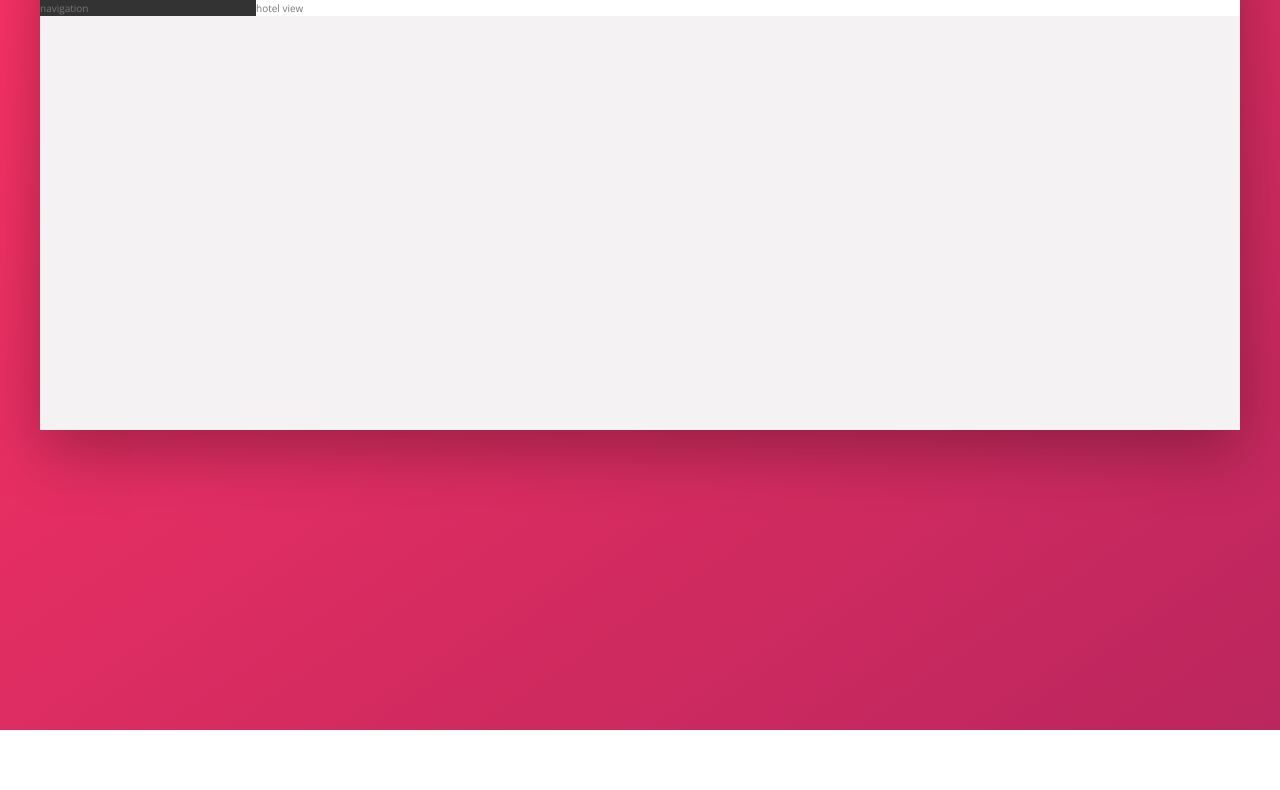
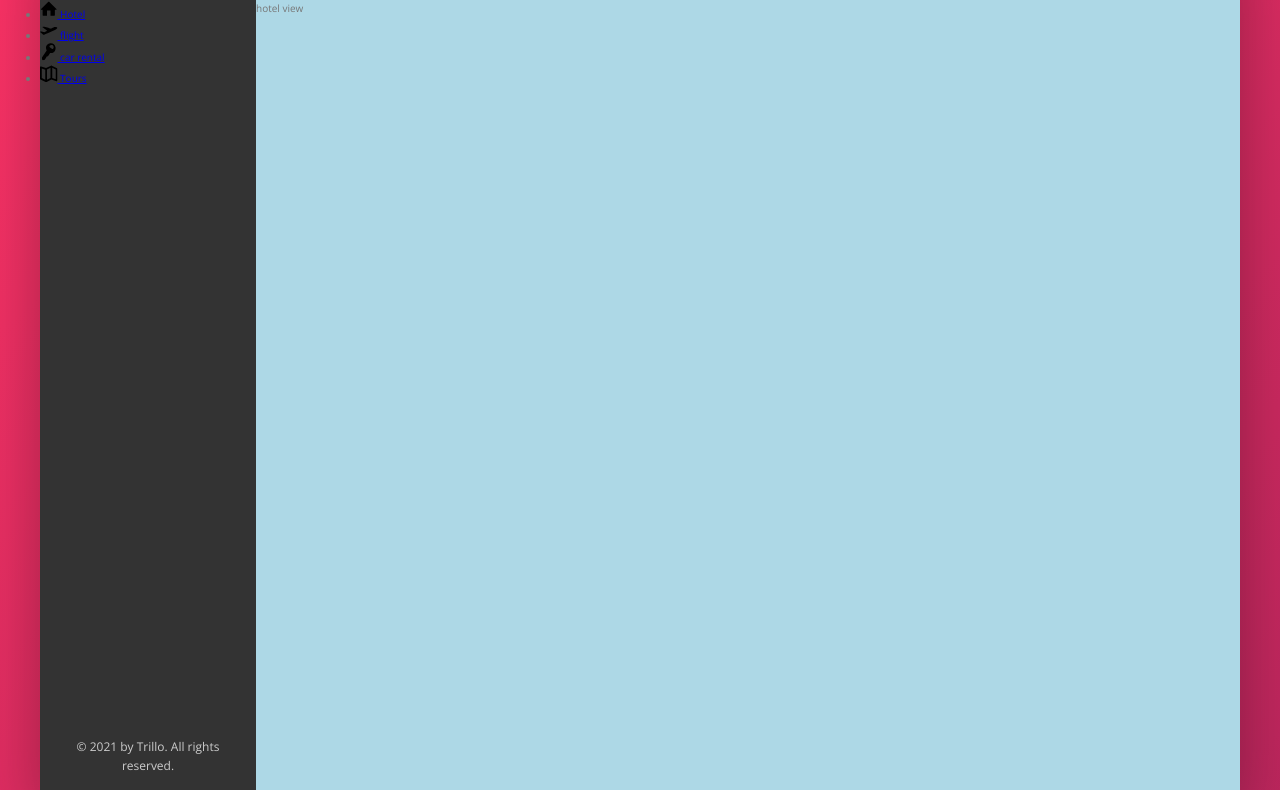
Before and after one commit to jeffdruid/trilloApp, a website: page index.html in a window 1280 px wide. Shown: the part 150-940 px from the top of the page. Before the commit the page ends 880 px from the top, so only its background shows below. Drawn offline with nearby package versions, Linux system fonts and the light colour scheme.

Commit message:
set sidebar to flex

```diff
--- a/index.html
+++ b/index.html
@@ -53,7 +53,43 @@
 				</nav>
 			</header>
 			<div class="content">
-				<nav class="sidebar">navigation</nav>
+				<nav class="sidebar">
+					<ul class="side-nav">
+						<li class="side-nav__item">
+							<a href="#" class="side-nav__link">
+								<svg class="side-nav__icon">
+									<use xlink:href="img/sprite.svg#icon-home"></use>
+								</svg>
+								<span>Hotel</span>
+							</a>
+						</li>
+						<li class="side-nav__item">
+							<a href="#" class="side-nav__link">
+								<svg class="side-nav__icon">
+									<use xlink:href="img/sprite.svg#icon-aircraft-take-off"></use>
+								</svg>
+								<span>flight</span>
+							</a>
+						</li>
+						<li class="side-nav__item">
+							<a href="#" class="side-nav__link">
+								<svg class="side-nav__icon">
+									<use xlink:href="img/sprite.svg#icon-key"></use>
+								</svg>
+								<span>car rental</span>
+							</a>
+						</li>
+						<li class="side-nav__item">
+							<a href="#" class="side-nav__link">
+								<svg class="side-nav__icon">
+									<use xlink:href="img/sprite.svg#icon-map"></use>
+								</svg>
+								<span>Tours</span>
+							</a>
+						</li>
+					</ul>
+					<div class="legal">&copy; 2021 by Trillo. All rights reserved.</div>
+				</nav>
 				<main class="hotel-view">hotel view</main>
 			</div>
 		</div>
--- a/sass/_components.scss
+++ b/sass/_components.scss
@@ -100,3 +100,25 @@
 		margin-right: 1rem;
 	}
 }
+
+// side navigation
+
+.side-nav {
+	&__item {
+	}
+	&__link {
+	}
+	&__icon {
+		width: 1.75rem;
+		height: 1.75rem;
+	}
+}
+
+// legal text
+
+.legal {
+	font-size: 1.2rem;
+	color: var(--color-grey-light-4);
+	text-align: center;
+	padding: 2.5rem;
+}
--- a/sass/_layout.scss
+++ b/sass/_layout.scss
@@ -20,9 +20,15 @@
 .sidebar {
 	background-color: var(--color-grey-dark-1);
 	flex: 0 0 18%;
+	display: flex;
+	flex-direction: column;
+	justify-content: space-between;
 }
 
 .hotel-view {
 	background-color: #fff;
+
+	background-color: lightblue;
+	height: 80rem;
 	flex: 1;
 }
```
Also changed, not shown: css/style.css.
